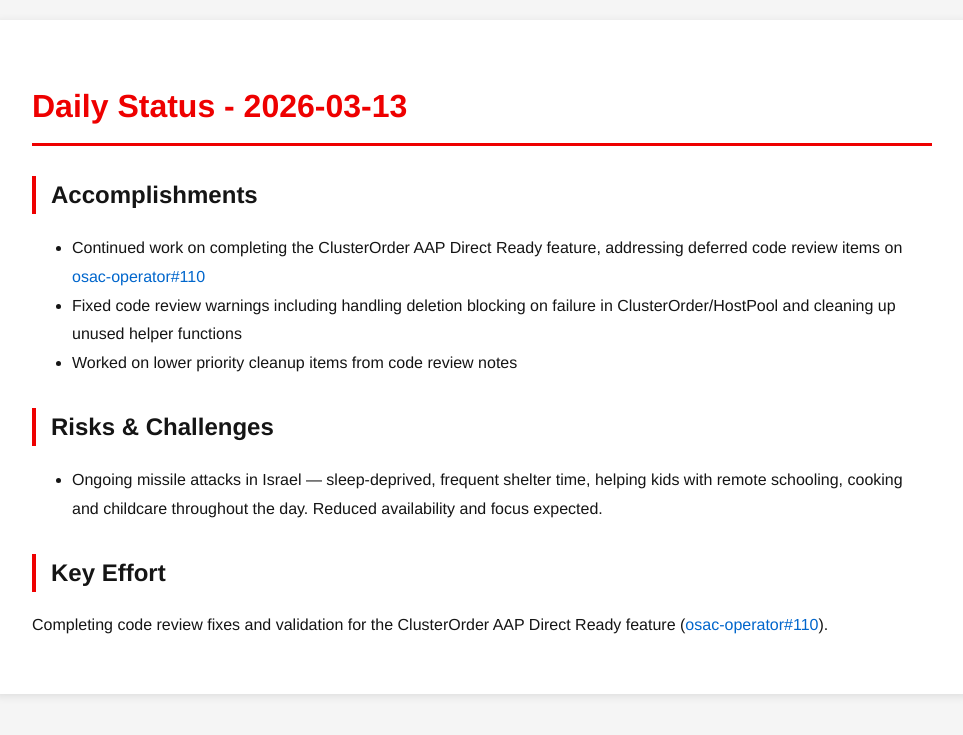
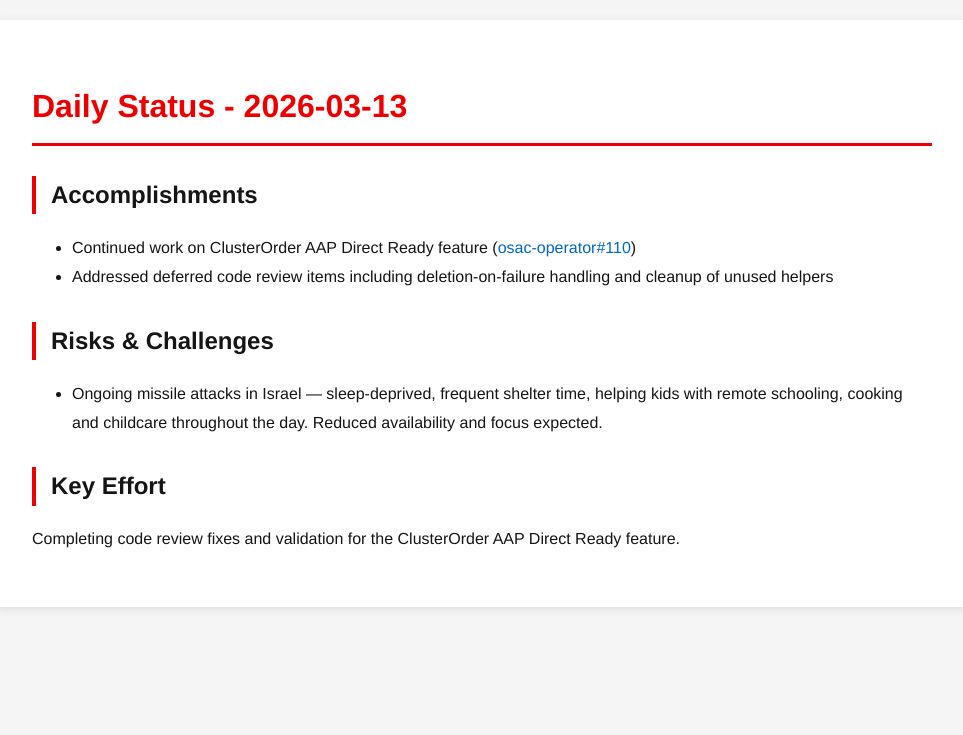
Before and after one commit to tzvatot/daily-status, a Jekyll site: the page built from 2026-03-13.md, in a window 1280 px wide. Shown: the top 735 px of the page, without its empty margins (158-1121 px from the left). Built offline with Jekyll 4.4.1, drawn with Linux system fonts in a browser that asks for light colours.

Commit message:
Daily status update - 2026-03-13

```diff
--- a/2026-03-13.md
+++ b/2026-03-13.md
@@ -7,12 +7,11 @@
 # Daily Status - 2026-03-13
 
 ## Accomplishments
-- Continued work on completing the ClusterOrder AAP Direct Ready feature, addressing deferred code review items on [osac-operator#110](https://github.com/osac-project/osac-operator/pull/110)
-- Fixed code review warnings including handling deletion blocking on failure in ClusterOrder/HostPool and cleaning up unused helper functions
-- Worked on lower priority cleanup items from code review notes
+- Continued work on ClusterOrder AAP Direct Ready feature ([osac-operator#110](https://github.com/osac-project/osac-operator/pull/110))
+- Addressed deferred code review items including deletion-on-failure handling and cleanup of unused helpers
 
 ## Risks & Challenges
 - Ongoing missile attacks in Israel — sleep-deprived, frequent shelter time, helping kids with remote schooling, cooking and childcare throughout the day. Reduced availability and focus expected.
 
 ## Key Effort
-Completing code review fixes and validation for the ClusterOrder AAP Direct Ready feature ([osac-operator#110](https://github.com/osac-project/osac-operator/pull/110)).
+Completing code review fixes and validation for the ClusterOrder AAP Direct Ready feature.
```
